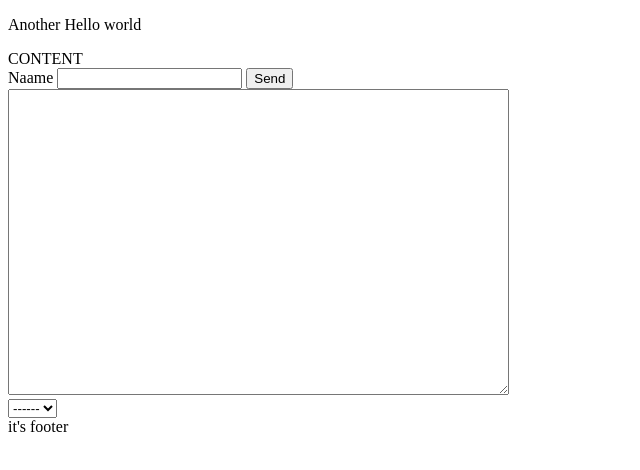
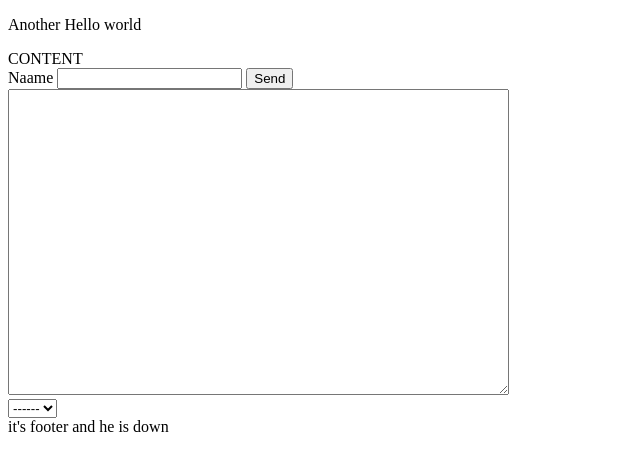
Before and after one commit to MaximKubrak/New, a plain HTML site: page index.html in a window 1280 px wide. Shown: the whole page, without its empty margins (0-640 px from the left). Drawn offline with Linux system fonts and the light colour scheme.

Commit message:
New change in footer

```diff
--- a/index.html
+++ b/index.html
@@ -20,7 +20,8 @@
 			</form>
 		</div>
 	</article>
-	<footer>it's footer</footer>
+	<footer>it's footer
+	and he is down</footer>
 	</header>
 </body>
 </html>
```
